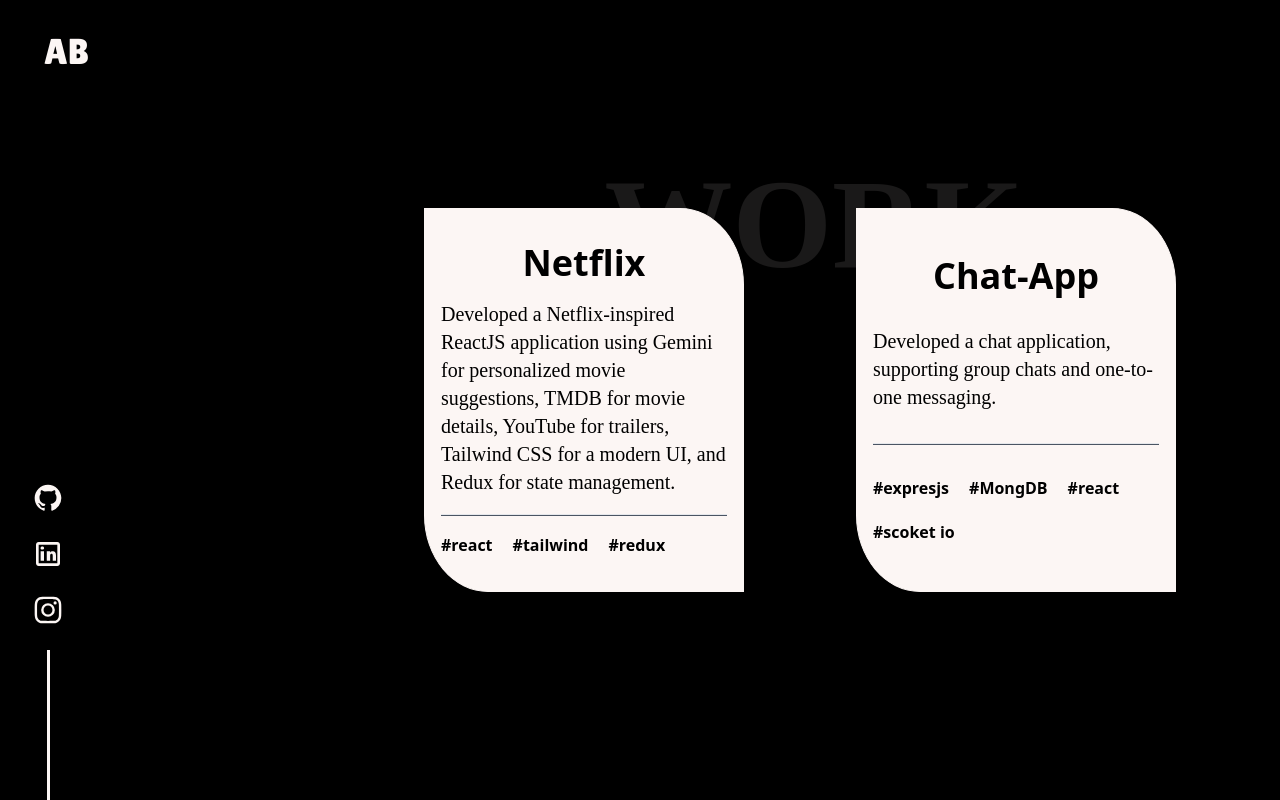
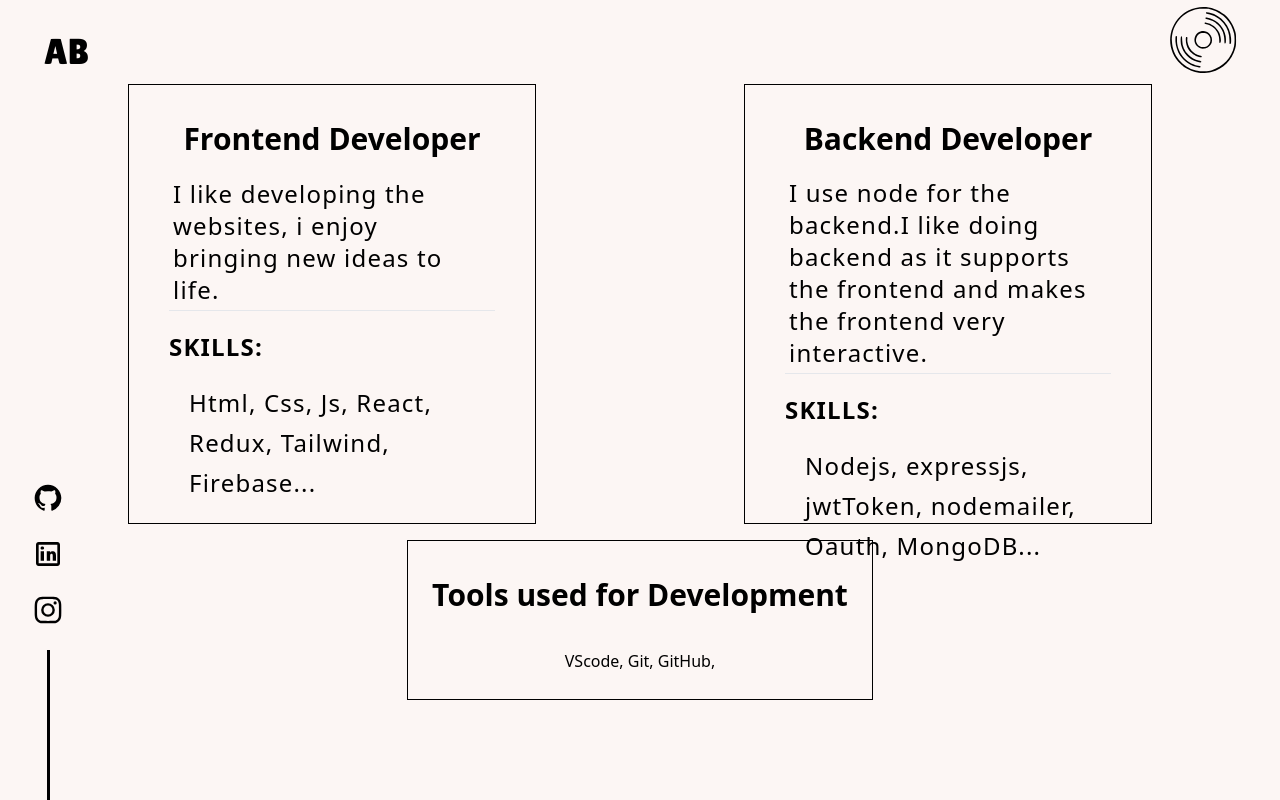
Before and after one commit to Ajay-S-Biradar/Portfolio, a React (Vite) app in the folder portfolio/: page /skills in a window 1280 px wide. Built offline with nearby package versions, Linux system fonts and the light colour scheme; a web font is replaced by a local one.

Commit message:
added the Wroks page and made the horizontal scroll, made myskills page

```diff
--- a/portfolio/src/App.jsx
+++ b/portfolio/src/App.jsx
@@ -3,9 +3,9 @@
 import Home from './pages/Home';
 import Socials from './components/Socials';
 import Navbar from './components/Navbar';
-import Works from './pages/Works';
+import MySkills from './pages/MySkills';
 import { AnimatePresence } from 'framer-motion';
-import MySkills from './pages/MySkills';
+import MyWorks from './pages/Works';
 import AboutMe from './pages/AboutMe';
 import React from 'react';
 
@@ -15,7 +15,6 @@
   return (
     <>
       <Navbar />
-      <Socials />
       <AnimatePresence mode="wait" initial={true}>
         {element && React.cloneElement(element, { key: location.pathname })}
       </AnimatePresence>
@@ -34,7 +33,7 @@
       },
       {
         path: '/works',
-        element: <Works />
+        element: <MyWorks />
       },
       {
         path: '/skills',
--- a/portfolio/src/components/Navbar.jsx
+++ b/portfolio/src/components/Navbar.jsx
@@ -1,79 +1,100 @@
-import React, { useEffect, useState } from 'react'
-import CD from './MusicPlayer'
-import { motion, useAnimationControls } from 'framer-motion'
+import React, { useEffect, useState } from 'react';
+import CD from './MusicPlayer';
+import { motion, useAnimationControls } from 'framer-motion';
+import { Link, useLocation } from 'react-router-dom';
+import Socials from './Socials';
 
 const Navbar = () => {
+    const location = useLocation();
+    const [color, setColor] = useState("#fcf6f4");
+    const [cdColor,setCdColor] = useState("#000000");
     const controls = useAnimationControls();
-    const [play,setPlay] = useState();
+    const [play, setPlay] = useState(false);
+    const [audio] = useState(new Audio('sound.mp3'));
 
+    useEffect(() => {
         const handleEnded = () => {
             audio.currentTime = 0;
             audio.play();
         };
-    const [audio] = useState(new Audio('sound.mp3'));
 
-    //adding event listener- to know when the song will end, later remove it
         audio.addEventListener('ended', handleEnded);
 
-    useEffect(()=>{
-        controls.start("initial")
+        return () => {
+            audio.removeEventListener('ended', handleEnded);
+        };
+    }, [audio]);
 
-        return()=>{
-            audio.removeEventListener('ended', handleEnded);
+    useEffect(() => {
+        controls.start("initial");
+        if (location.pathname === "/skills") {
+            setColor("#000000");
+            setCdColor("#000000");
+        } else if(location.pathname === "/"){
+            setColor("#fcf6f4");
+            setCdColor("#000000");
         }
-    },[])
-    const HandleClick = ()=>{
-        console.log("clicked" + play)
-        if(!play){
+        else{
+            setColor("#fcf6f4");
+            setCdColor("#fcf6f4");
+        }
+    }, [location, controls]);
+
+    const handleClick = () => {
+        console.log("clicked" + play);
+        if (!play) {
             audio.play();
             controls.start("play");
-        }
-        else {
+        } else {
             audio.pause();
             controls.start("pause");
         }
         setPlay(!play);
-    }
+    };
+
     return (
+        <>
         <div className='absolute flex justify-between w-full overflow-hidden'>
-        <h1 className='font-name text-[#fcf6f4] text-4xl mx-8 my-5 p-3'>AB</h1>
+            <Link to={'/'}>
+            <h1 className='font-name text-4xl mx-8 my-5 p-3' style={{ color: color }}>AB</h1>
+            </Link>
             <motion.div
-        onClick={HandleClick}
+                onClick={handleClick}
                 className='origin-[40%_40%]'
-            initial={{
-                scale:0
-            }}
+                initial={{ scale: 0 }}
                 animate={controls}
                 variants={{
-                play:{
-                    rotate:[0,360],
-                    transition:{
-                        duration:4,
-                        repeat:Infinity,
-                        ease:"linear"
+                    play: {
+                        rotate: [0, 360],
+                        transition: {
+                            duration: 4,
+                            repeat: Infinity,
+                            ease: "linear"
                         }
                     },
-                initial:{
-                    scale:1,
-                    rotate:"-360deg",
-                    transition:{
-                        duration:1,
-                        ease:"easeInOut"
+                    initial: {
+                        scale: 1,
+                        rotate: "-360deg",
+                        transition: {
+                            duration: 1,
+                            ease: "easeInOut"
                         }
                     },
-                pause:{
-                    rotate:[],
-                    transition:{
-                        duration:1,
-                        ease:"easeIn"
+                    pause: {
+                        rotate: [],
+                        transition: {
+                            duration: 1,
+                            ease: "easeIn"
                         }
                     }
                 }}
             >
-            <CD />
+                <CD color={cdColor} />
             </motion.div>
         </div>
-  )
-}
+        <Socials color={color}/>
+        </>
+    );
+};
 
-export default Navbar
+export default Navbar;
--- a/portfolio/src/components/Socials.jsx
+++ b/portfolio/src/components/Socials.jsx
@@ -2,7 +2,7 @@
 import { socialItems } from '../svg/socials'
 import { motion } from 'framer-motion'
 
-const Socials = () => {
+const Socials = ({color}) => {
   return (
     <div className='fixed z-20 flex flex-col bottom-0 items-center justify-center mx-8 gap-6'>
       <div className='flex flex-col gap-6'>
@@ -10,7 +10,7 @@
           <motion.svg
             key={index}
             className="w-8 h-8"
-            fill="#fcf6f4"
+            fill={`${color=="#000000"?"#000000":"#fcf6f4"}`}
             viewBox="0 0 24 24"
             aria-hidden="true"
             initial={{ scale: 0 }}
@@ -22,7 +22,7 @@
         ))}
       </div>
       <motion.div
-        className='bg-[#fcf6f4] w-[3px]'
+        className={`" w-[3px] "${color=="#000000"?" bg-[#000000] ":" bg-[#fcf6f4] "}`}
         initial={{ height: 0 }}
         animate={{ height: 150 }}
         transition={{ ease: "easeInOut", duration: 1.5 }}
--- a/portfolio/src/components/WorkCard.jsx
+++ b/portfolio/src/components/WorkCard.jsx
@@ -2,10 +2,9 @@
 
 const WorkCard = ({work}) => {
     const {title,desp,hashTags} = work;
-    console.log(work);
     const [active,setActive] = useState(false);
   return (
-    <div className={`${active?"bg-black ":"bg-[#fcf6f4] "} ' flex justify-evenly flex-col w-80 border border-[#fcf6f4] rounded-bl-[20%] rounded-tr-[20%] h-96 m-2 p-4 '`}
+    <div className={`${active?"bg-black ":"bg-[#fcf6f4] "} ' flex justify-evenly flex-col w-80 border border-[#fcf6f4] rounded-bl-[20%] rounded-tr-[20%] h-96 m-2 px-6 py-4 '`}
         onMouseEnter={()=>{
             setActive(true);
         }}
@@ -25,8 +24,8 @@
         </div>
         <hr className='h-[2px] bg-gray-600'/>
         <div className='flex gap-5 flex-wrap'>
-            {hashTags.map((hash)=>{
-                return <h3 className={`" font-semibold "${active?" text-[#fcf6f4] ":"text-black "}`}>{hash}</h3>
+            {hashTags.map((hash,ind)=>{
+                return <h3 key={ind} className={`" font-semibold "${active?" text-[#fcf6f4] ":"text-black "}`}>{hash}</h3>
             })}
         </div>
     </div>
--- a/portfolio/src/pages/MySkills.jsx
+++ b/portfolio/src/pages/MySkills.jsx
@@ -1,28 +1,47 @@
-import React from 'react'
-import { Works } from '../svg/works';
-import WorkCard from '../components/WorkCard';
+import React from 'react';
+import { motion } from 'framer-motion';
 
 const MySkills = () => {
   return (
-    <div className='bg-black w-[100%] h-[100vh] overflow-x-scroll flex items-center'>
-      <div className='text-[#1a1919] absolute z-0 font-extrabold text-9xl right-[20%] top-[20%] font-work'>
-        WORK
+    <motion.div
+      className='w-[100vw] h-[100vh] flex flex-col justify-center items-center bg-[#fcf6f4]'
+    >
+      <div className='flex h-[55%] mx-[10%] gap-52'>
+      <div className='w-[50%] h-[100%] border border-black px-10 py-5  flex flex-col justify-evenly'>
+        <div className='flex justify-center'>
+        <h1 className='font-extrabold text-3xl m-1 py-3'>Frontend Developer</h1>
+        </div>
+        <div className='tracking-wider text-2xl'>
+          <p className='p-1'>I like developing the websites, i enjoy bringing new ideas to life.</p>
+          <hr />
+          <h2 className='font-semibold py-5'>SKILLS:</h2>
+          <p className='pl-5 leading-10'>Html, Css, Js, React, Redux, Tailwind, Firebase...</p>
+        </div>
       </div>
-      <div className='relative z-10 flex flex-nowrap gap-24 items-center w-auto h-fit'>
-          <div className='w-80 '>
-            {/* extra part */}
-          </div>
-        {Works.map((work,ind)=>{
-          return(
-            <WorkCard key={ind} work={work} />
-          )
-        })}
-        <div className='w-80 '>
-            {/* extra part */}
-          </div>
+
+      <div className='w-[50%] h-[100%] border border-black px-10 py-5 flex flex-col justify-evenly'>
+        <div className='flex justify-center'>
+        <h1 className='font-extrabold text-3xl m-1 py-3'>Backend Developer</h1>
+        </div>
+        <div className='tracking-wider text-2xl'>
+          <p className='p-1'>I use node for the backend.I like doing backend as it supports the frontend and makes the frontend very interactive.</p>
+          <hr />
+          <h2 className='font-semibold py-5'>SKILLS:</h2>
+          <p className='pl-5 leading-10'>Nodejs, expressjs, jwtToken, nodemailer, Oauth, MongoDB...</p>
+        </div>
       </div>
-    </div>
-  )
-}
+
+      </div>
+      <div className='border border-black m-4 h-[20%] flex flex-col items-center'>
+        <div className='p-5'>
+          <h1 className='font-extrabold text-3xl m-1 py-3'>Tools used for Development</h1>
+        </div>
+        <div>
+          <p>VScode, Git, GitHub, </p>
+        </div>
+      </div>
+    </motion.div>
+  );
+};
 
 export default MySkills;
--- a/portfolio/src/pages/Works.jsx
+++ b/portfolio/src/pages/Works.jsx
@@ -1,19 +1,47 @@
-// Works.js
-import React from 'react';
-import { motion } from 'framer-motion';
+import React, { useEffect, useRef } from 'react'
+import { Works } from '../svg/works';
+import WorkCard from '../components/WorkCard';
 
-const Works = () => {
+const MyWorks = () => {
+  const scrollableRef = useRef(null);
+
+  useEffect(() => {
+    const handleWheel = (e) => {
+      if (e.deltaY > 0) {
+        scrollableRef.current.scrollLeft += 80;
+      } else {
+        scrollableRef.current.scrollLeft -= 80;
+      }
+    };
+
+    const scrollableElement = scrollableRef.current;
+    scrollableElement.addEventListener('wheel', handleWheel, { passive: true });
+
+    return () => {
+      scrollableElement.removeEventListener('wheel', handleWheel);
+    };
+  }, []);
+
   return (
-    <motion.div
-      className='w-[100vw] h-[100vh] flex'
-      initial={{ opacity: 0, scale: 0.8 }}
-      animate={{ opacity: 1, scale: 1 }}
-      exit={{ opacity: 0, scale: 0.8 }}
-      transition={{ duration: 0.5 }}
-    >
-      Works Page
-    </motion.div>
-  );
-};
+    <div ref={scrollableRef} className='scrollable bg-black w-[100%] h-[100vh] overflow-x-hidden flex items-center'>
+      <div className='text-[#1a1919] absolute z-0 font-extrabold text-9xl right-[20%] top-[10%] font-work'>
+        WORK
+      </div>
+      <div className='relative z-10 flex flex-nowrap gap-24 items-center w-auto h-fit'>
+          <div className='w-80 '>
+            {/* extra part */}
+          </div>
+        {Works.map((work,key)=>{
+          return(
+            <WorkCard key={key} work={work} />
+          )
+        })}
+        <div className='w-80 '>
+            {/* extra part */}
+          </div>
+      </div>
+    </div>
+  )
+}
 
-export default Works;
+export default MyWorks;
```
Also changed, not shown: portfolio/src/components/MusicPlayer.jsx (+10 -9 lines), portfolio/src/svg/works.js (line endings or trailing spaces). Lines whose indentation alone changed are shown as unchanged.
